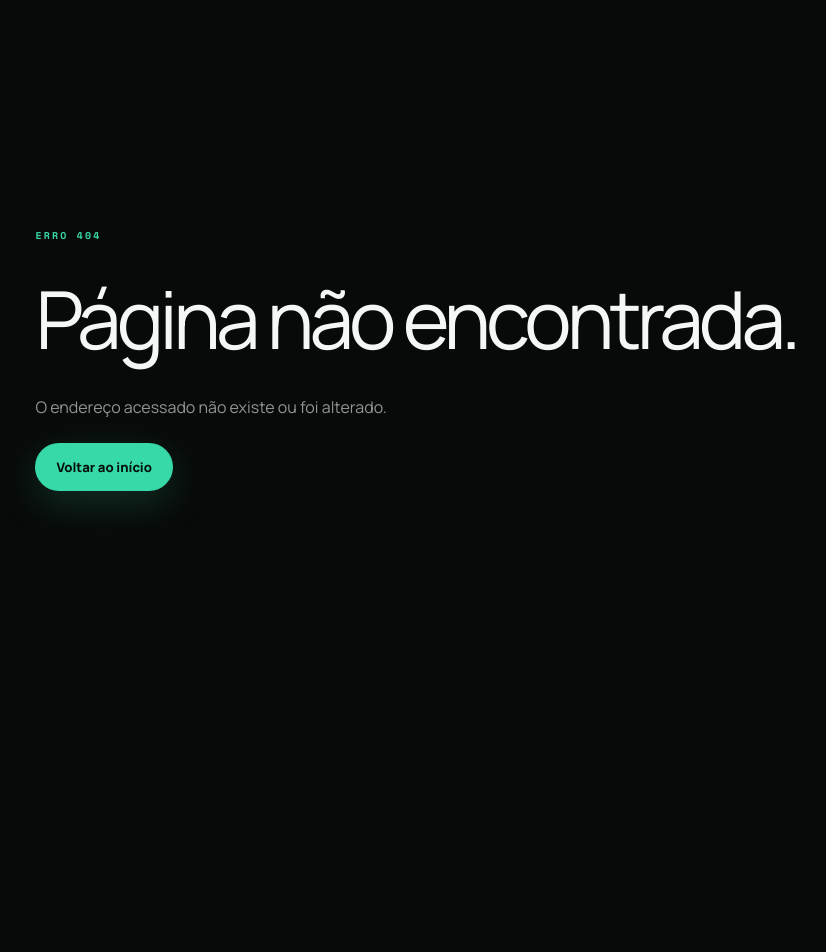
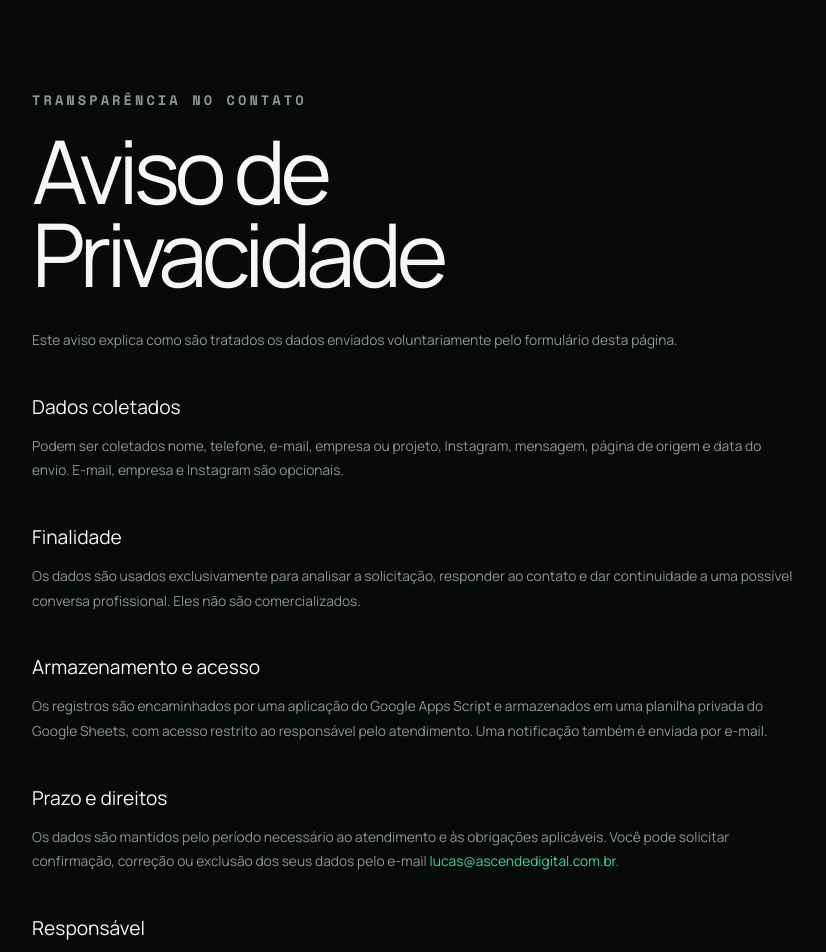
Before and after one commit to lucasbarretoj/lucasbarretosite, a Next.js app: page /lucasbarreto/privacidade in a window 1280 px wide. Before the commit this address had no page. Shown: the part 40-992 px from the top of the page, without its empty margins (224-1050 px from the left). Before the commit the page ends 800 px from the top, so only its background shows below. Built offline with nearby package versions, Linux system fonts and the light colour scheme.

Commit message:
feat: add privacy and final footer polish

```diff
--- a/src/app/globals.css
+++ b/src/app/globals.css
@@ -871,6 +871,17 @@ section[id] {
 .contact-form__notice { grid-column: 1 / -1; margin: 0; border: 1px solid transparent; border-radius: 0.65rem; padding: 0.75rem; font-size: 0.72rem; line-height: 1.5; text-align: center; }
 .contact-form__notice[data-state="success"] { border-color: rgb(56 217 169 / 28%); background: rgb(56 217 169 / 7%); color: var(--color-accent); }
 .contact-form__notice[data-state="error"] { border-color: rgb(224 185 101 / 30%); background: rgb(224 185 101 / 7%); color: #e0b965; }
+.contact-form__privacy { margin: -0.25rem 0 0; color: #68716c; font-size: 0.64rem; line-height: 1.55; text-align: center; }
+.contact-form__privacy a { color: #9ca59f; text-decoration: underline; text-underline-offset: 0.2em; }
+
+.privacy-page { min-height: 100vh; padding: 8rem 0 5rem; }
+.privacy-page__content { max-width: 48rem; }
+.privacy-page h1 { max-width: 12ch; margin: 1rem 0 2rem; font-size: clamp(2.8rem, 8vw, 5.5rem); letter-spacing: -0.06em; line-height: 0.95; }
+.privacy-page h2 { margin: 2.5rem 0 0.75rem; font-size: 1.2rem; }
+.privacy-page p, .privacy-page li { color: var(--color-text-muted); font-size: 0.86rem; line-height: 1.8; }
+.privacy-page ul { padding-left: 1.25rem; }
+.privacy-page a { color: var(--color-accent); }
+.privacy-page__back { display: inline-flex; align-items: center; gap: 0.5rem; margin-top: 2.5rem; }
 
 .site-footer { border-top: 1px solid var(--color-border); padding: 4rem 0 2rem; background: #080a09; }
 .site-footer__grid { display: grid; gap: 3rem; }
@@ -882,8 +893,6 @@ section[id] {
 .site-footer nav a, .site-footer__social p, .site-footer__social a { margin: 0; color: var(--color-text-muted); font-size: 0.75rem; }
 .site-footer__social a { transition: color 180ms ease; }
 .site-footer__social a:hover { color: var(--color-text); }
-.site-footer__pending { display: flex; align-items: center; gap: 0.55rem; }
-.site-footer__pending small { border: 1px solid var(--color-border); border-radius: 999px; padding: 0.2rem 0.4rem; color: #59615c; font-family: var(--font-mono), monospace; font-size: 0.45rem; text-transform: uppercase; }
 .site-footer__bottom { display: flex; flex-direction: column; gap: 0.7rem; margin-top: 3rem; border-top: 1px solid var(--color-border); padding-top: 1.5rem; color: #4f5652; font-size: 0.6rem; }
 
 .floating-contact {
--- /dev/null
+++ b/src/app/privacidade/page.tsx
@@ -0,0 +1,44 @@
+import type { Metadata } from "next";
+import { ArrowLeft } from "lucide-react";
+import Link from "next/link";
+
+import { siteConfig } from "@/config/site";
+
+const privacyUrl = `${siteConfig.url}/privacidade`;
+
+export const metadata: Metadata = {
+  title: "Aviso de Privacidade",
+  description: "Saiba como os dados enviados pelo formulário de Lucas Barreto são utilizados e protegidos.",
+  alternates: { canonical: privacyUrl },
+  openGraph: { url: privacyUrl, title: "Aviso de Privacidade | Lucas Barreto" },
+};
+
+export default function PrivacyPage() {
+  return (
+    <main className="privacy-page">
+      <article className="container privacy-page__content">
+        <p className="eyebrow">Transparência no contato</p>
+        <h1>Aviso de Privacidade</h1>
+        <p>Este aviso explica como são tratados os dados enviados voluntariamente pelo formulário desta página.</p>
+
+        <h2>Dados coletados</h2>
+        <p>Podem ser coletados nome, telefone, e-mail, empresa ou projeto, Instagram, mensagem, página de origem e data do envio. E-mail, empresa e Instagram são opcionais.</p>
+
+        <h2>Finalidade</h2>
+        <p>Os dados são usados exclusivamente para analisar a solicitação, responder ao contato e dar continuidade a uma possível conversa profissional. Eles não são comercializados.</p>
+
+        <h2>Armazenamento e acesso</h2>
+        <p>Os registros são encaminhados por uma aplicação do Google Apps Script e armazenados em uma planilha privada do Google Sheets, com acesso restrito ao responsável pelo atendimento. Uma notificação também é enviada por e-mail.</p>
+
+        <h2>Prazo e direitos</h2>
+        <p>Os dados são mantidos pelo período necessário ao atendimento e às obrigações aplicáveis. Você pode solicitar confirmação, correção ou exclusão dos seus dados pelo e-mail <a href="mailto:lucas@ascendedigital.com.br">lucas@ascendedigital.com.br</a>.</p>
+
+        <h2>Responsável</h2>
+        <p>Lucas Barreto é o responsável pelo tratamento dos dados recebidos por esta página. Este aviso poderá ser atualizado se o funcionamento do formulário mudar.</p>
+
+        <p>Última atualização: 5 de agosto de 2026.</p>
+        <Link className="privacy-page__back" href="/"><ArrowLeft aria-hidden="true" />Voltar à página principal</Link>
+      </article>
+    </main>
+  );
+}
--- a/src/app/sitemap.ts
+++ b/src/app/sitemap.ts
@@ -15,5 +15,11 @@ export default function sitemap(): MetadataRoute.Sitemap {
       changeFrequency: "monthly",
       priority: 0.8,
     },
+    {
+      url: `${siteConfig.url}/privacidade/`,
+      lastModified,
+      changeFrequency: "yearly",
+      priority: 0.3,
+    },
   ];
 }
--- a/src/components/layout/Footer.tsx
+++ b/src/components/layout/Footer.tsx
@@ -19,8 +19,9 @@ export function Footer() {
           <span>Redes</span>
           <a href={siteConfig.social.instagram} target="_blank" rel="noopener noreferrer">Instagram</a>
           <a href={siteConfig.social.youtube} target="_blank" rel="noopener noreferrer">YouTube</a>
-          <p className="site-footer__pending">Newsletter <small>Em breve</small></p>
+          <a href={siteConfig.social.linkedin} target="_blank" rel="noopener noreferrer">LinkedIn</a>
           <Link href={siteConfig.resumeHref}>Currículo</Link>
+          <Link href={siteConfig.privacyHref}>Privacidade</Link>
         </div>
       </div>
       <div className="container site-footer__bottom"><span>© 2026 Lucas Barreto. Todos os direitos reservados.</span><span>Estratégia · Mídia Paga · Dados · IA</span></div>
--- a/src/components/sections/FinalCTASection.tsx
+++ b/src/components/sections/FinalCTASection.tsx
@@ -93,6 +93,9 @@ export function FinalCTASection() {
           <button className="button button--primary contact-form__wide" type="submit" disabled={isSubmitting} aria-disabled={isSubmitting}>
             {isSubmitting ? "Enviando..." : "Solicitar meu diagnóstico"} {!isSubmitting ? <ArrowUpRight aria-hidden="true" /> : null}
           </button>
+          <p className="contact-form__privacy contact-form__wide">
+            Ao enviar, você autoriza o uso dos dados informados exclusivamente para responder ao seu contato. Consulte o <a href={siteConfig.privacyHref}>Aviso de Privacidade</a>.
+          </p>
           {notice ? (
             <p ref={noticeRef} className="contact-form__notice" data-state={submissionState} role={submissionState === "error" ? "alert" : "status"} tabIndex={-1}>{notice}</p>
           ) : null}
--- a/src/config/site.ts
+++ b/src/config/site.ts
@@ -10,12 +10,13 @@ export const siteConfig = {
     "https://wa.me/5575982351266?text=Ol%C3%A1%20Lucas!%20Vim%20pela%20sua%20p%C3%A1gina%20e%20gostaria%20de%20solicitar%20um%20diagn%C3%B3stico%20estrat%C3%A9gico%20para%20o%20meu%20neg%C3%B3cio.",
   workHref: "#servicos",
   resumeHref: "/curriculo",
+  privacyHref: "/privacidade",
   assets: {
     portrait: "/lucasbarreto/images/lucas/lucas-barreto-portrait.png",
   },
   social: {
     instagram: "https://www.instagram.com/olucas.barreto/",
     youtube: "https://www.youtube.com/@olucas.barreto",
-    newsletter: null,
+    linkedin: "https://www.linkedin.com/in/lucas-barreto-0735b2201/",
   },
 } as const;
```
